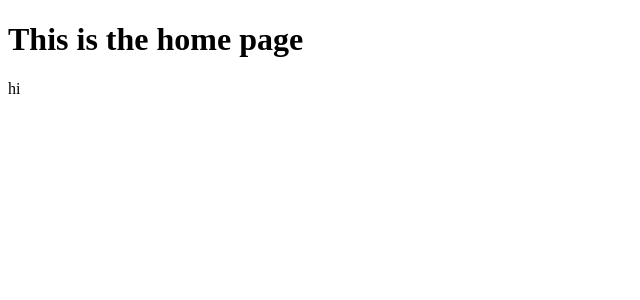
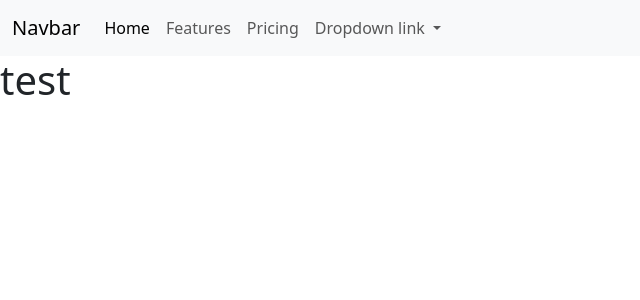
Before and after one commit to dacer521/ByteQuest, a Flask app: page / in a window 1280 px wide. Shown: the top 300 px of the page, without its empty margins (0-640 px from the left). Run offline with Flask 3, Linux system fonts and the light colour scheme.

Commit message:
Added base and some css from Bootstrap.com

```diff
--- /dev/null
+++ b/templates/base.html
@@ -0,0 +1,53 @@
+<!-- THIS FILE IS THE BASE, MOST IF NOT ALL TEMPLATES WILL EXTEND FROM IT -->
+
+<!DOCTYPE html>
+<html lang="en">
+<head>
+    <meta charset="UTF-8">
+    <meta name="viewport" content="width=device-width, initial-scale=1.0">
+    <title>{% block title %}{% endblock %}</title>
+    <!-- BootStrap css, keep in head -->
+    <link href="https://cdn.jsdelivr.net/npm/bootstrap@5.3.8/dist/css/bootstrap.min.css" rel="stylesheet" integrity="sha384-sRIl4kxILFvY47J16cr9ZwB07vP4J8+LH7qKQnuqkuIAvNWLzeN8tE5YBujZqJLB" crossorigin="anonymous">
+</head>
+    <body>
+        <!-- navbar from BootStrap -->
+        <nav class="navbar navbar-expand-lg bg-body-tertiary">
+            <div class="container-fluid">
+              <a class="navbar-brand" href="#">Navbar</a>
+              <button class="navbar-toggler" type="button" data-bs-toggle="collapse" data-bs-target="#navbarNavDropdown" aria-controls="navbarNavDropdown" aria-expanded="false" aria-label="Toggle navigation">
+                <span class="navbar-toggler-icon"></span>
+              </button>
+              <div class="collapse navbar-collapse" id="navbarNavDropdown">
+                <ul class="navbar-nav">
+                  <li class="nav-item">
+                    <a class="nav-link active" aria-current="page" href="#">Home</a>
+                  </li>
+                  <li class="nav-item">
+                    <a class="nav-link" href="#">Features</a>
+                  </li>
+                  <li class="nav-item">
+                    <a class="nav-link" href="#">Pricing</a>
+                  </li>
+                  <li class="nav-item dropdown">
+                    <a class="nav-link dropdown-toggle" href="#" role="button" data-bs-toggle="dropdown" aria-expanded="false">
+                      Dropdown link
+                    </a>
+                    <ul class="dropdown-menu">
+                      <li><a class="dropdown-item" href="#">Action</a></li>
+                      <li><a class="dropdown-item" href="#">Another action</a></li>
+                      <li><a class="dropdown-item" href="#">Something else here</a></li>
+                    </ul>
+                  </li>
+                </ul>
+              </div>
+            </div>
+          </nav>
+        {% block content %}
+        {% endblock %}
+
+
+
+        <!-- Bootstrap CSS keep this at the end of body -->
+        <script src="https://cdn.jsdelivr.net/npm/bootstrap@5.3.8/dist/js/bootstrap.bundle.min.js" integrity="sha384-FKyoEForCGlyvwx9Hj09JcYn3nv7wiPVlz7YYwJrWVcXK/BmnVDxM+D2scQbITxI" crossorigin="anonymous"></script>
+    </body>
+</html>
--- a/templates/index.html
+++ b/templates/index.html
@@ -1,12 +1,5 @@
-<!DOCTYPE html>
-<html lang="en">
-<head>
-    <meta charset="UTF-8">
-    <meta name="viewport" content="width=device-width, initial-scale=1.0">
-    <title>Home page</title>
-</head>
-<body>
-    <h1>This is the home page</h1>
-    <p>hi</p>
-</body>
-</html>
+{% extends "base.html" %}
+{% block title %}Home Page{% endblock %}
+{% block content %}
+<h1>test</h1>
+{% endblock %}
```
